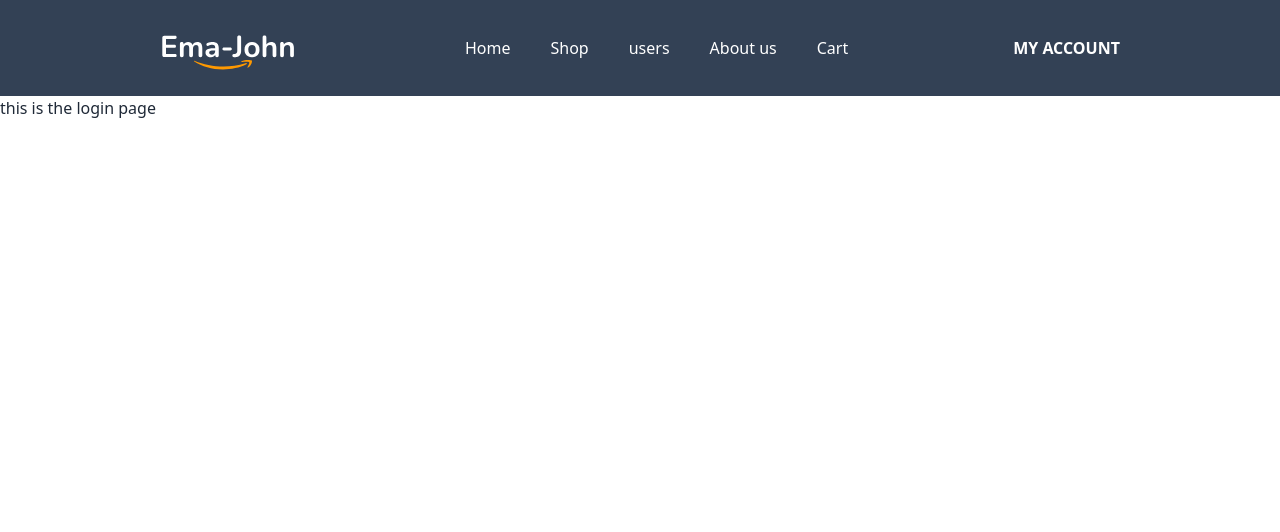
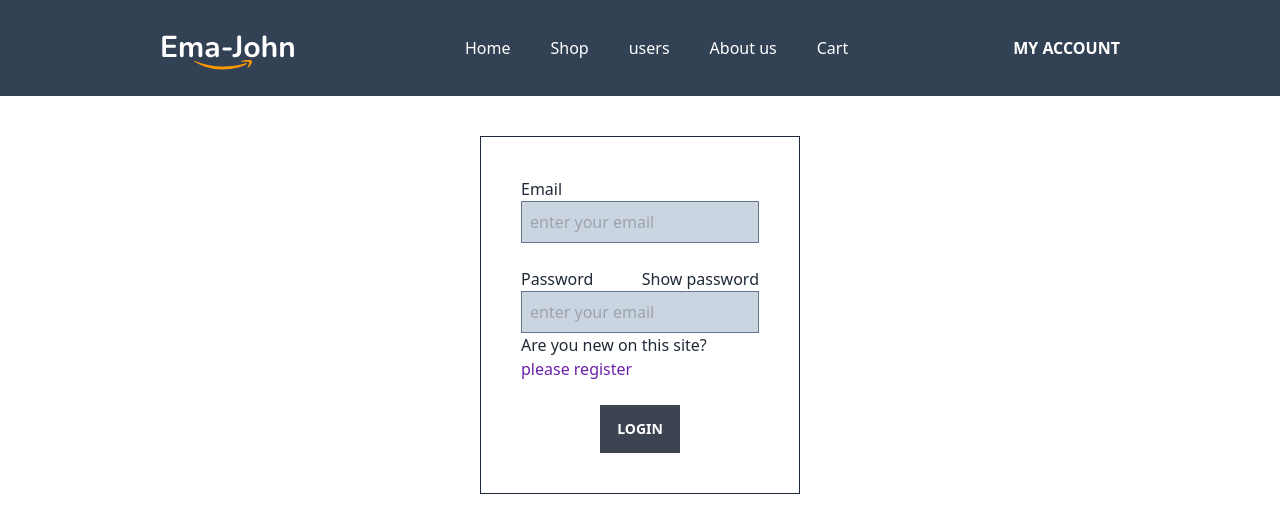
Before and after one commit to detectiveseo/ema-jhon, a React (Vite) app: page /login in a window 1280 px wide. Shown: the top 532 px of the page. Built offline with nearby package versions, Linux system fonts and the light colour scheme.

Commit message:
added registration page

```diff
--- a/src/Components/Account/Singin.jsx
+++ b/src/Components/Account/Singin.jsx
@@ -1,9 +1,34 @@
-import React from 'react';
+import React, { useState } from 'react';
+import { Link } from 'react-router-dom';
 
 const Singin = () => {
+    const handleForm = (e) => {
+        e.preventDefault()
+        const form = e.target;
+        const email = form.email.value;
+        const password = form.password.value;
+
+        console.log(email, password);
+    }
+
+    const [passType, setPassType] = useState(true);
+    const handlePassType = () => {
+        setPassType(!passType)
+    }
     return (
-        <div>
-            this is the login page
+        <div className='w-6/12 mx-auto my-10'>
+            <div className='w-6/12 mx-auto border border-slate-800 p-10'>
+                <form onSubmit={handleForm}>
+                    <label htmlFor="">Email
+                        <input className='bg-slate-300 w-full text-stone-800 border border-slate-500 p-2' placeholder='enter your email' type="email" name="email" id="email" />
+                    </label><br /> <br />
+                    <label htmlFor=""><div className='flex justify-between'><span>Password</span><span onClick={handlePassType} className=' cursor-pointer'>Show password</span></div>
+                        <input className='bg-slate-300 w-full text-stone-800 border border-slate-500 p-2' placeholder='enter your email' type={passType ? "password" : "text"} name="password" id="password" /></label>
+                        <p>Are you new on this site? <Link className='text-purple-800' to="/registration">please register</Link></p><br />
+                    <div className='text-center'>
+                        <input className='btn rounded-none' type="submit" value="Login" /></div>
+                </form>
+            </div>
         </div>
     );
 };
--- a/src/Components/Account/Singup.jsx
+++ b/src/Components/Account/Singup.jsx
@@ -1,4 +1,5 @@
 import React, { useRef, useState } from 'react';
+import { Link } from 'react-router-dom';
 
 const Singup = () => {
     //Form data store
@@ -25,11 +26,16 @@ const Singup = () => {
         <div className='w-6/12 mx-auto my-10'>
             <div className='w-6/12 mx-auto border border-slate-800 p-10'>
                 <form onSubmit={handleForm}>
+                    <label htmlFor="">Name
+                        <input className='bg-slate-300 w-full text-stone-800 border border-slate-500 p-2' placeholder='enter your full name' type="text" name="name" id="name" />
+                    </label><br /> <br />
                     <label htmlFor="">Email
                         <input className='bg-slate-300 w-full text-stone-800 border border-slate-500 p-2' placeholder='enter your email' type="email" name="email" id="email" />
                     </label><br /> <br />
                     <label htmlFor=""><div className='flex justify-between'><span>Password</span><span onClick={handlePassType} className=' cursor-pointer'>Show password</span></div>
-                        <input className='bg-slate-300 w-full text-stone-800 border border-slate-500 p-2' placeholder='enter your email' type={passtype ? "password" : "text"} name="password" id="password" /></label><br /> <br />
+                        <input className='bg-slate-300 w-full text-stone-800 border border-slate-500 p-2' placeholder='enter your email' type={passtype ? "password" : "text"} name="password" id="password" /></label>
+                        <p>Do you have already an account ? <Link to="/login">login</Link> </p>
+                        <br /> <br />
                     <div className='text-center'>
                         <input className='btn rounded-none' type="submit" value="Login" /></div>
                 </form>
--- a/src/Components/Header/Header.jsx
+++ b/src/Components/Header/Header.jsx
@@ -23,8 +23,8 @@ const Header = () => {
                 <li onClick={handleMenu} className='text-white list-none font-bold uppercase'>My Account</li>
 
                 <div className={`transition ease-in-out delay-150 absolute bg-slate-200 p-5 list-none text-1xl font-bold ${profileMenu ? "-mt-72" : "mt-0"}`}>
-                    <li>Profile</li>
-                    <li>Setting</li>
+                    <li><Link to="/login">Login</Link></li>
+                    <li><Link to="/registration">Registration</Link></li>
                 </div>
             </div>
         </div>
```
